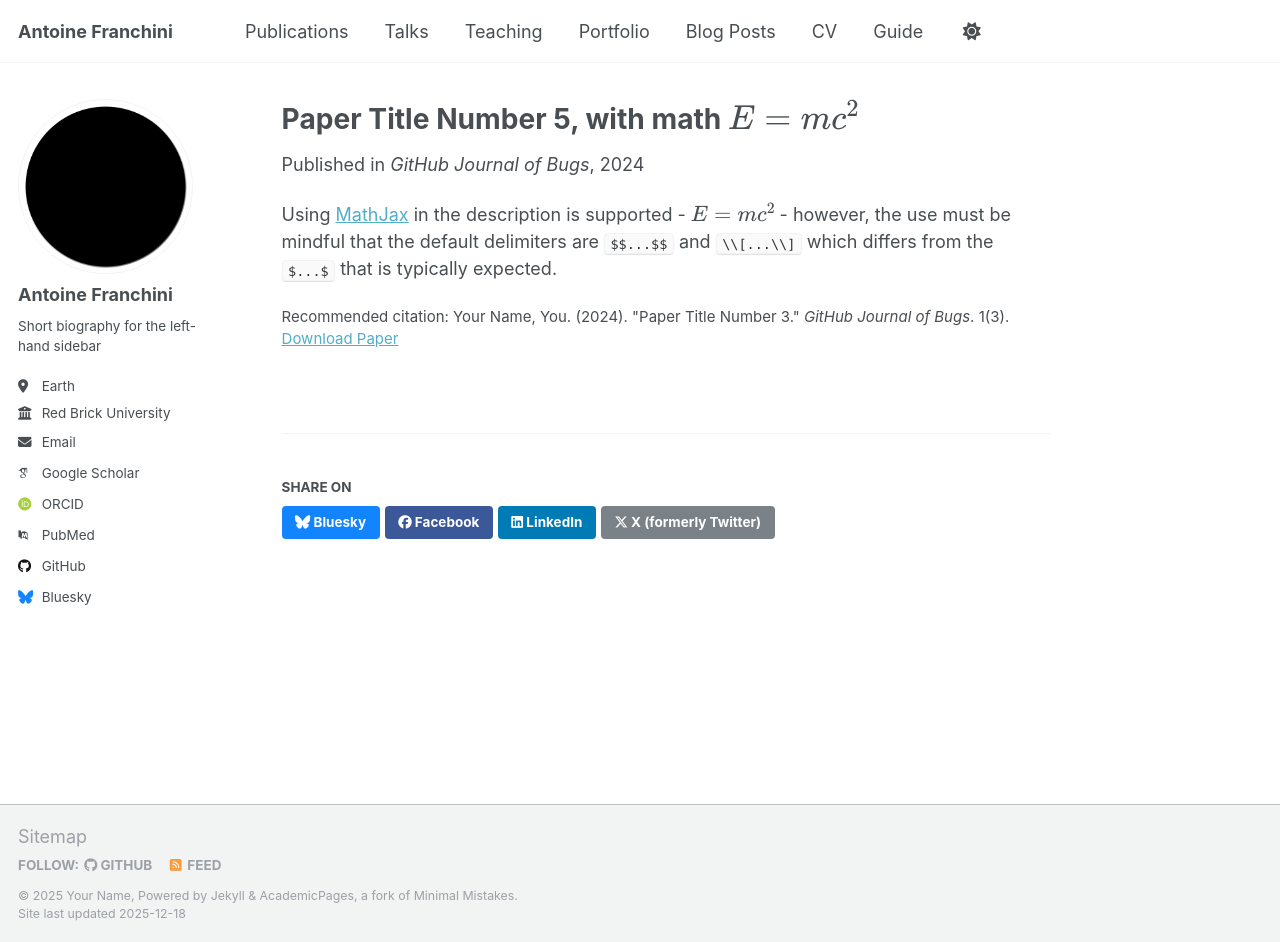
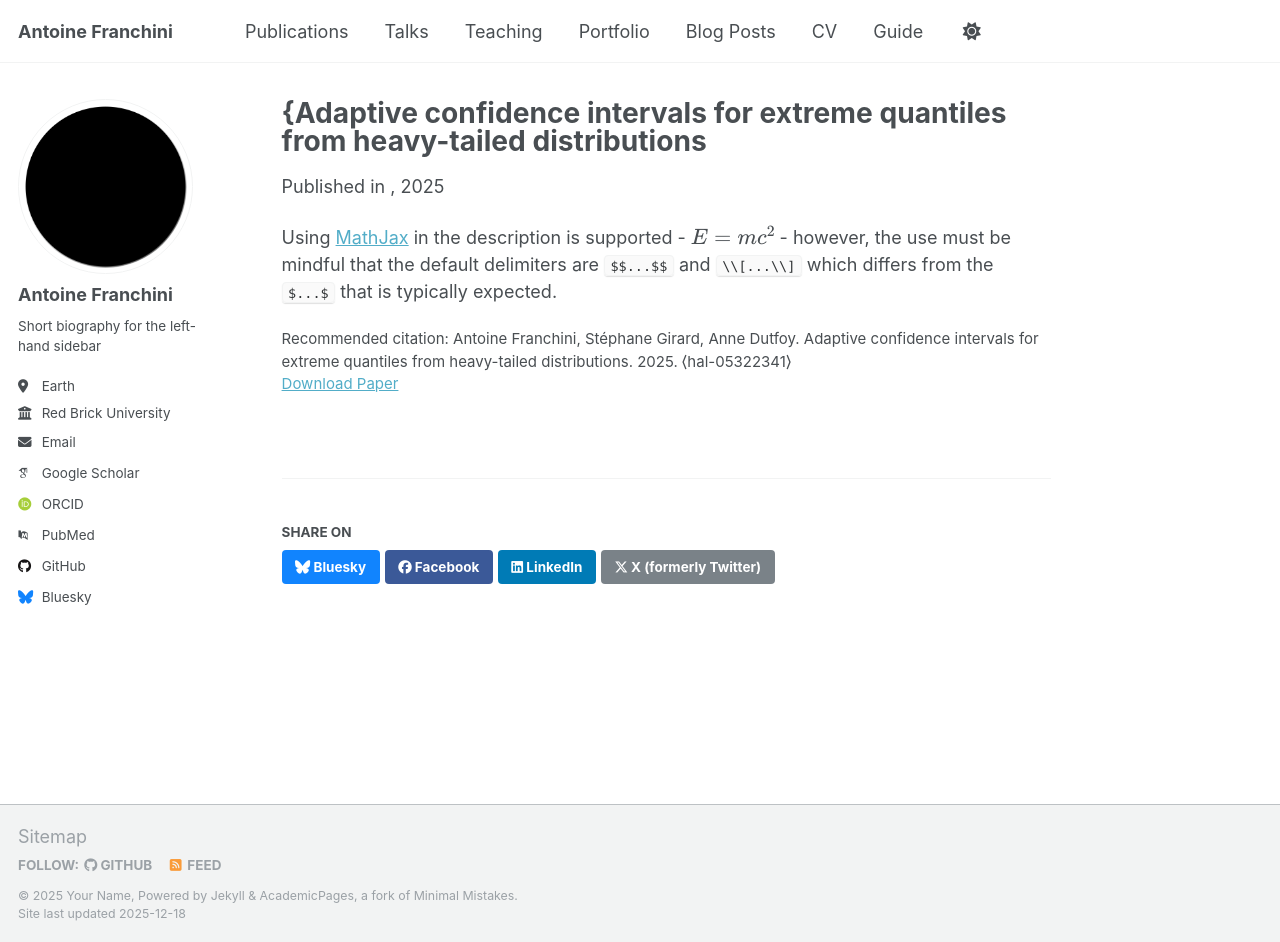
Before and after one commit to antoineinria/antoineinria.github.io, a Jekyll site: the page built from _publications/2025-06-08-paper-title-number-5.md, in a window 1280 px wide and 942 px high. Built offline with Jekyll 4.4.1, drawn with Linux system fonts in a browser that asks for light colours; some web fonts are replaced; a script that is not in the unit is left out.

Commit message:
Update paper details for adaptive confidence intervals

```diff
--- a/_publications/2025-06-08-paper-title-number-5.md
+++ b/_publications/2025-06-08-paper-title-number-5.md
@@ -1,13 +1,13 @@
 ---
-title: "Paper Title Number 5, with math $$E=mc^2$$"
+title: "{Adaptive confidence intervals for extreme quantiles from heavy-tailed distributions"
 collection: publications
 category: conferences
-permalink: /publication/2024-02-17-paper-title-number-4
-excerpt: 'This paper is about a famous math equation, $$E=mc^2$$'
-date: 2024-02-17
-venue: 'GitHub Journal of Bugs'
-paperurl: 'http://academicpages.github.io/files/paper3.pdf'
-citation: 'Your Name, You. (2024). &quot;Paper Title Number 3.&quot; <i>GitHub Journal of Bugs</i>. 1(3).'
+permalink: /publication/2025-10-01-adaptative-ci
+excerpt: 'This is a work on an adaptative confidence interval for extreme quantiles from heavy-tailed distribution'
+date: 2025-10-01
+venue: ' '
+paperurl: '[http://academicpages.github.io/files/paper3.pdf](https://hal.science/hal-05322341)'
+citation: 'Antoine Franchini, Stéphane Girard, Anne Dutfoy. Adaptive confidence intervals for extreme quantiles from heavy-tailed distributions. 2025. ⟨hal-05322341⟩'
 ---
 
 Using [MathJax](https://www.mathjax.org/) in the description is supported - $$E=mc^2$$ - however, the use must be mindful that the default delimiters are `$$...$$` and `\\[...\\]` which differs from the `$...$` that is typically expected.
```
